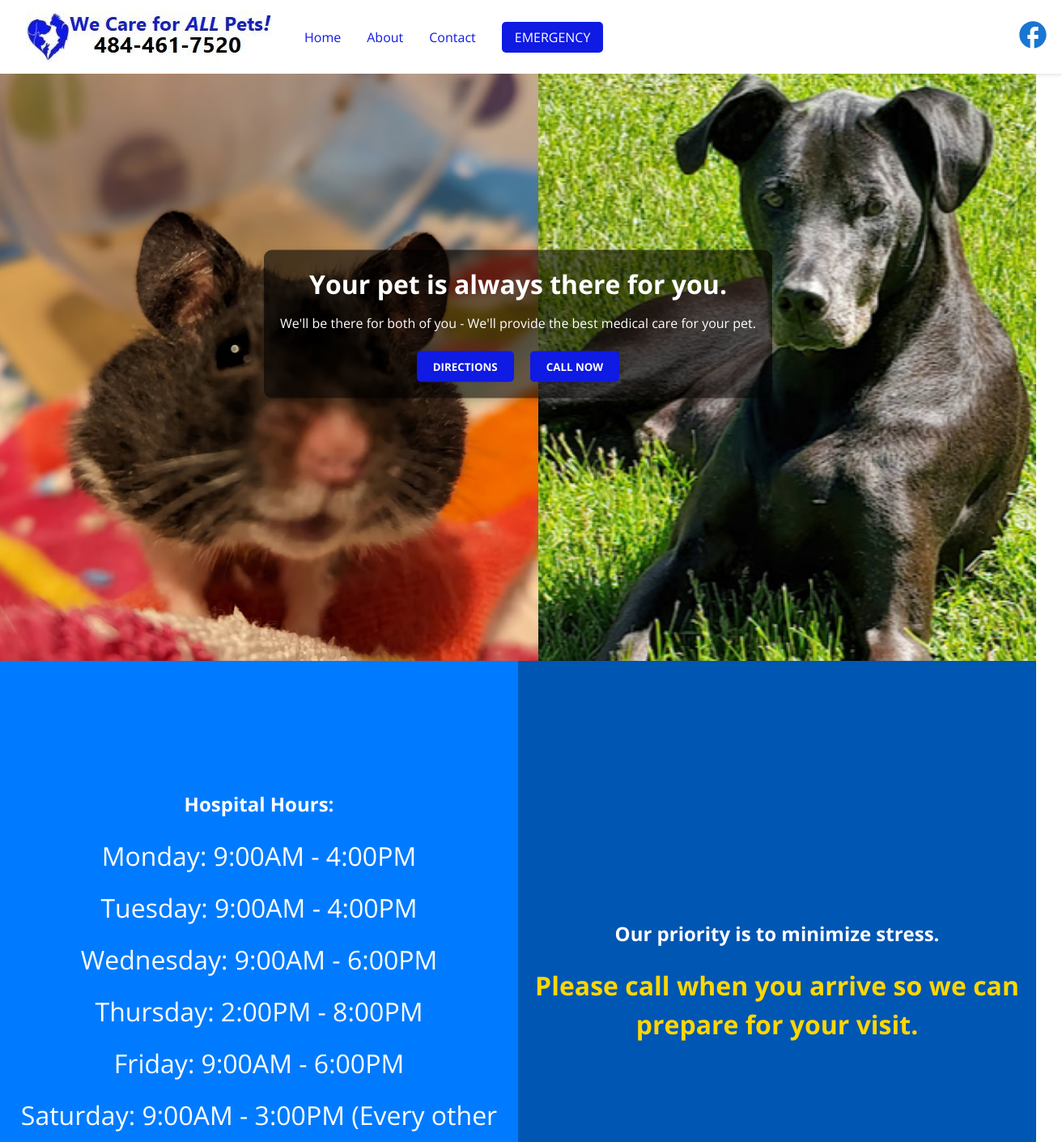
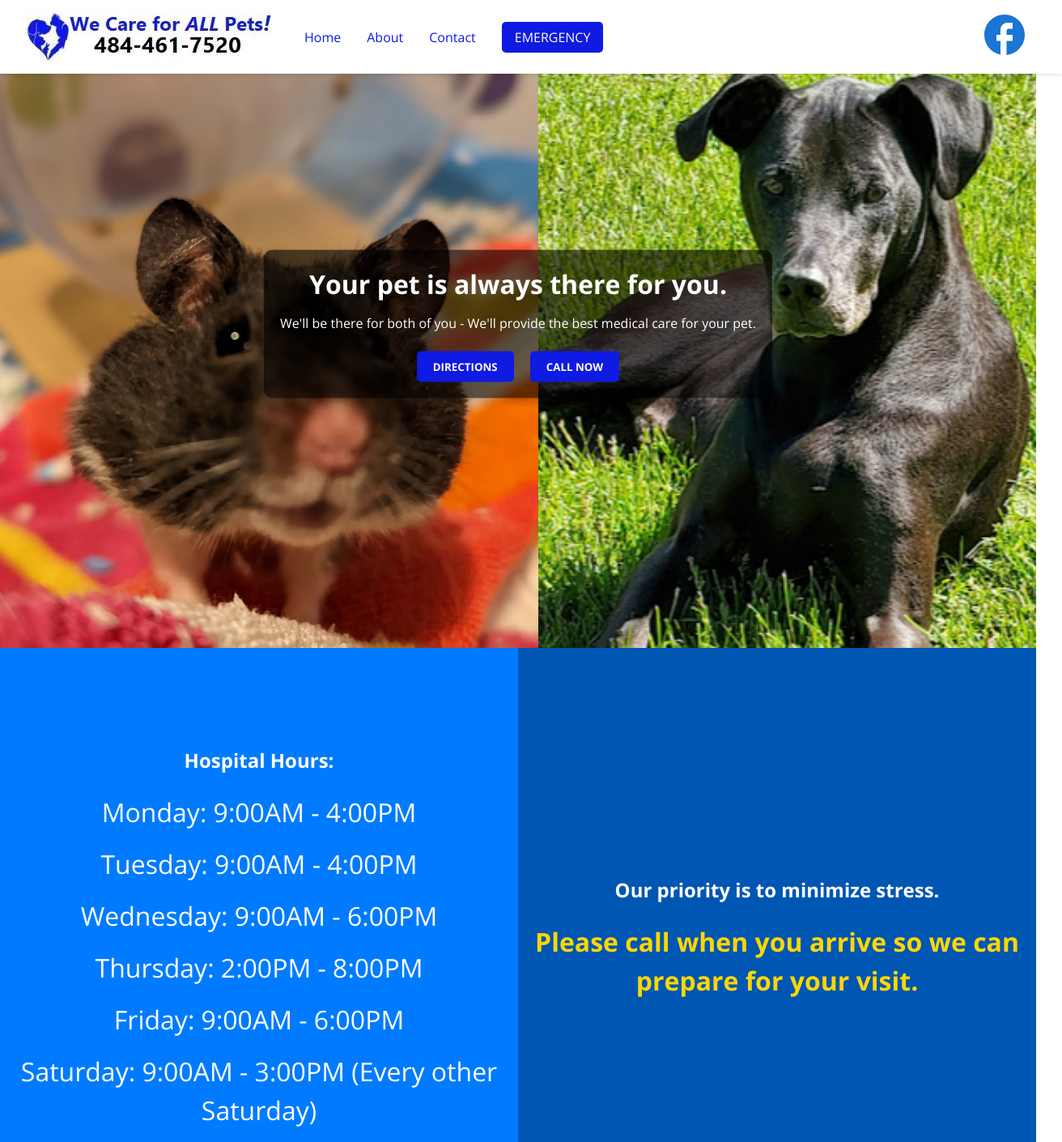
Before and after one commit to CodeJeffreyG/apv-website, a React (Create React App) app: page / in a window 1280 px wide. Shown: the top 1410 px of the page at 81% size, 1312 px wide, since content can reach past the window. Built offline with nearby package versions, Linux system fonts and the light colour scheme.

Commit message:
navbar working with components

```diff
--- a/src/components/HospitalHours/hospitalhours.css
+++ b/src/components/HospitalHours/hospitalhours.css
@@ -3,8 +3,8 @@
 .hours-container {
   display: flex;
   flex-direction: row;
-  min-height: 100vh; /* Ensure at least 100vh total height */
-  max-height: 100vh; /* Ensure it does not exceed 100vh total height */
+  min-height: calc(100vh - 75px); /* Adjusted to account for the navbar */
+  max-height: calc(100vh - 75px); /* Adjusted to account for the navbar */
 }
 
 .hours-leftPanel,
@@ -26,10 +26,6 @@
 .hours-rightPanel {
   background-color: #0056b3; /* Or the specific color you want */
 }
-
-/* HospitalHours.css */
-
-/* ... other styles ... */
 
 .hours-leftPanel p,
 .hours-rightPanel p {
--- a/src/components/MainComponent/maincomponent.css
+++ b/src/components/MainComponent/maincomponent.css
@@ -1,5 +1,8 @@
 .main-container {
   position: "relative";
+  height: calc(100vh -75px);
+  width: 100%;
+  padding-top: 75px;
 }
 
 .main-swiper-container {
--- a/src/components/navbar/navbar.css
+++ b/src/components/navbar/navbar.css
@@ -1,7 +1,8 @@
 /* Navbar.css */
 .navbar {
-  display: fixed;
+  position: fixed;
   background-color: white;
+  top: 0;
   display: flex;
   justify-content: center;
   align-items: center;
@@ -10,6 +11,7 @@
   padding: 0.5rem 1rem;
   box-shadow: 0 2px 4px rgba(0, 0, 0, 0.1);
   height: 75px;
+  z-index: 100000;
 }
 
 .navbar-nav {
@@ -22,14 +24,17 @@
 }
 
 .nav-item,
-.navbar-logo,
-.facebookIcon {
+.navbar-logo {
   padding: 0 1rem;
+}
+
+.facebook-icon {
+  margin-right: 25px;
 }
 
 /* The logo and the Facebook icon need specific styles to ensure they don't grow disproportionately */
 .navbar-logo,
-.facebookIcon {
+.facebook-icon {
   flex: 0 0 auto;
 }
 
--- a/src/components/navbar/navbar.js
+++ b/src/components/navbar/navbar.js
@@ -41,13 +41,13 @@ function Navbar() {
       <a
         onClick={isMobile ? swapHamburgerState : undefined}
         className={isMobile ? "menu-icon" : "facebook-icon"}
-        rel="noopener noreferrer"
-        target="_blank"
+        rel="www.google.com"
+        target="www.google.com"
       >
         {isMobile ? (
-          <MenuSharpIcon sx={{ fontSize: 40 }} />
+          <MenuSharpIcon sx={{ fontSize: 60 }} />
         ) : (
-          <FacebookSharpIcon sx={{ fontSize: 40 }} color="primary" />
+          <FacebookSharpIcon sx={{ fontSize: 60 }} color="primary" />
         )}
       </a>
 
```
